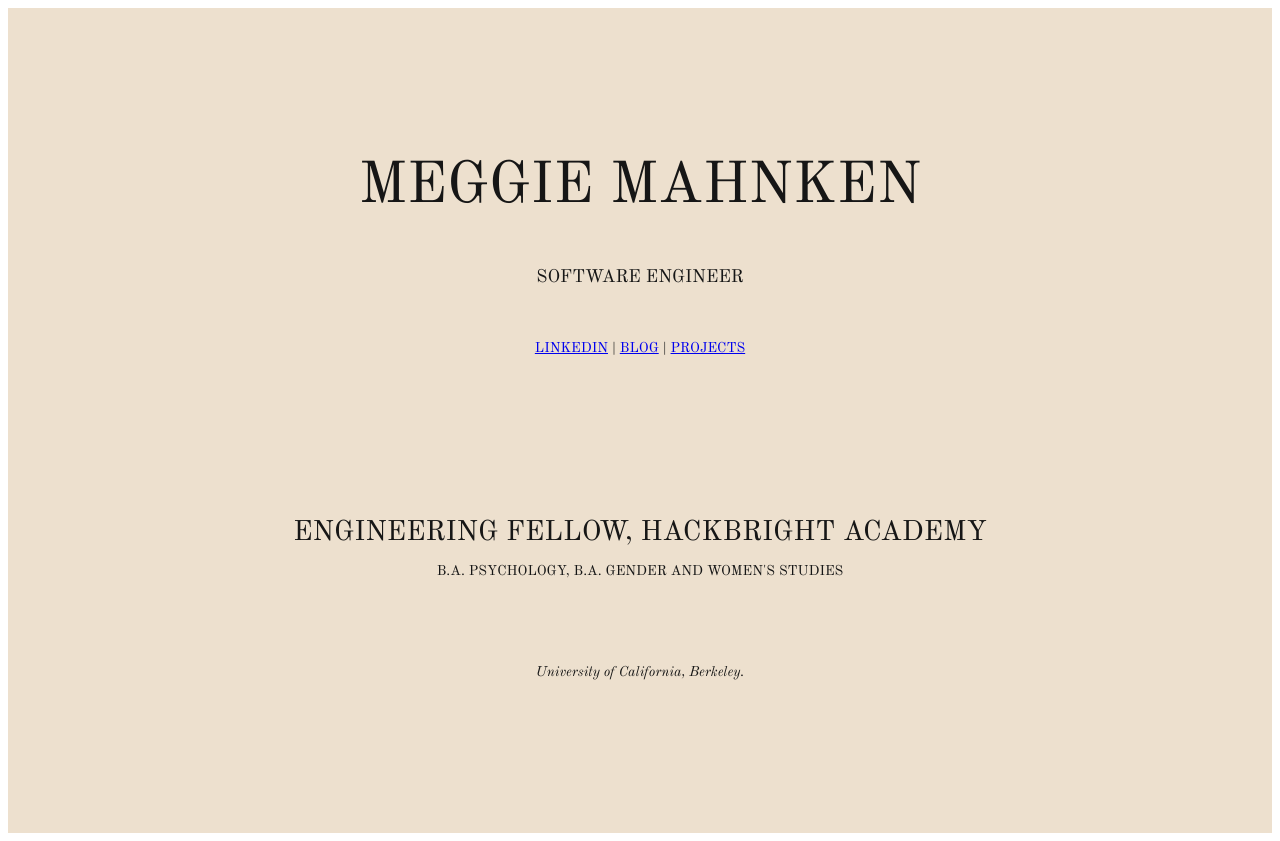
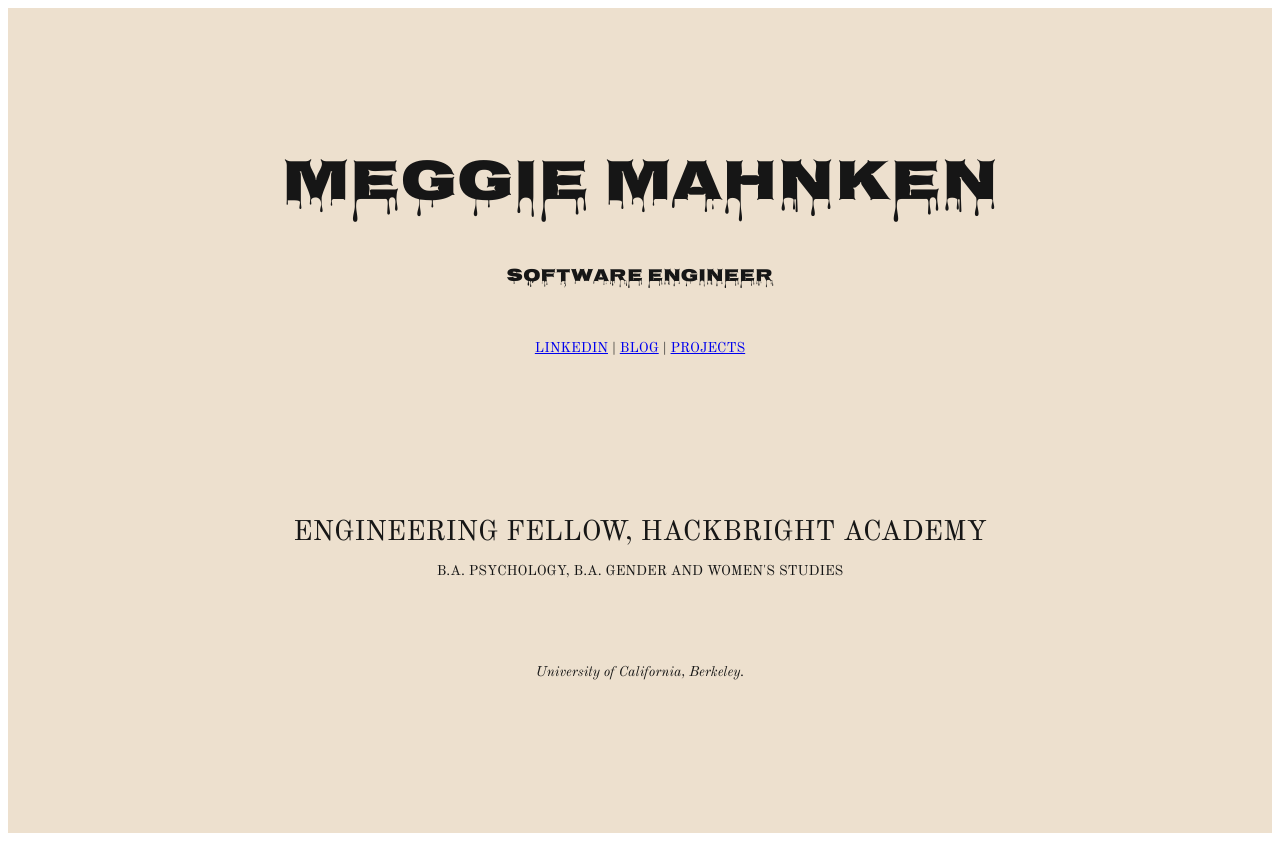
Before and after one commit to mmahnken/megdotcom, a Flask app: page / in a window 1280 px wide. Run offline with Flask 2, Linux system fonts and the light colour scheme.

Commit message:
changed font.

```diff
--- a/app/static/main.css
+++ b/app/static/main.css
@@ -25,7 +25,7 @@ img.expanded {
     width: 750px; }
 .sample#darwin h1 {
     color: #161616;
-    font: 400 58px/58px "old standard tt";
+    font: 400 58px/58px "nosifer";
     margin: 0 0 32px 0;
     text-transform: uppercase; }
 .sample#darwin h1.small {
--- a/app/templates/index.html
+++ b/app/templates/index.html
@@ -5,11 +5,12 @@
 		<meta name="viewport" content="width=device-width, inital-scale=1.0">
 		<link href="../static/main.css" rel="stylesheet">
 		<link href='http://fonts.googleapis.com/css?family=Old+Standard+TT:400,400italic' rel='stylesheet' type='text/css'>
+		<link href='http://fonts.googleapis.com/css?family=Nosifer' rel='stylesheet' type='text/css'>
 	</head>
 
 <section class="sample" id="darwin">
 	<section class="text">
-		<h1>Meggie Mahnken</h1>
+		<h1 class="creepy">Meggie Mahnken</h1>
 		<h1 class="small"> software engineer </h1>
 		<h3>
 			<a href="http://www.linkedin.com/in/meggiem">linkedin</a>
```
Also changed, not shown: app/static/images/hat.jpg (added).
